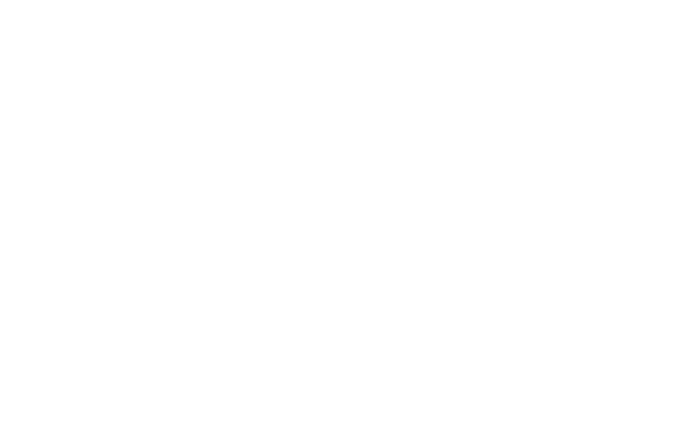
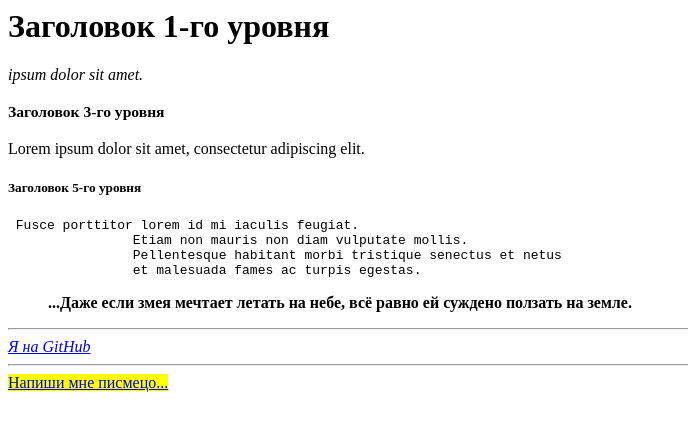
Before and after one commit to oiskritsky/If_html, a plain HTML site: page about/index.html in a window 1280 px wide. Shown: the whole page, without its empty margins (0-688 px from the left). Drawn offline with Linux system fonts and the light colour scheme.

Commit message:
Lesson 2 (#1)
* Create about page and used attribute html

* Add main index.html and link with about page

* Fix main page

* fix about page and some problem to main page

* fix some problem with closing tags in my code

* fix about link

```diff
--- a/about/index.html
+++ b/about/index.html
@@ -1,12 +1,35 @@
-<!DOCTYPE html>
-<html lang="en">
-<head>
-    <meta charset="UTF-8">
-    <meta http-equiv="X-UA-Compatible" content="IE=edge">
-    <meta name="viewport" content="width=device-width, initial-scale=1.0">
-    <title>Document</title>
-</head>
-<body>
-
-</body>
+<html lang="ru">
+    <head>
+        <meta charset="UTF-8"/>
+        <meta http-equiv="X-UA-Compatible" content="IE=edge"/>
+        <meta name="viewport" content="width=device-width, initial-scale=1.0"/>
+        <title>Об авторе</title>
+    </head>
+    <body>
+        <h1>
+            <b>Заголовок 1-го уровня</b>
+        </h1>
+            <i>ipsum dolor sit amet.</i>
+        <h3>
+            <sub>Заголовок 3-го уровня</sub>
+        </h3>
+            <p>Lorem ipsum dolor sit amet, consectetur adipiscing elit.</p>
+        <h5>Заголовок 5-го уровня</h5>
+            <pre>&nbsp;Fusce porttitor lorem id mi iaculis feugiat.
+                Etiam non mauris non diam vulputate mollis.
+                Pellentesque habitant morbi tristique senectus et netus
+                et malesuada fames ac turpis egestas.</pre>
+        </hr>
+        <blockquote>
+            <strong>...Даже если змея мечтает летать на небе, всё равно ей суждено ползать на земле.</strong>
+        </blockquote>
+        <hr/>
+        <em>
+            <a href="https://github.com/oiskritsky">Я на GitHub</a>
+        </em>
+        <hr/>
+        <mark>
+            <a href="mailto:oiskritsky@gmail.com">Напиши мне писмецо...</a>
+        </mark>
+    </body>
 </html>
```
Also changed, not shown: index.html (+14 -8 lines).
